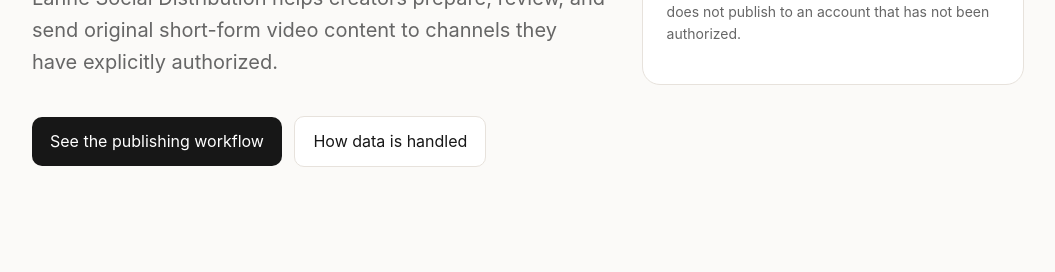
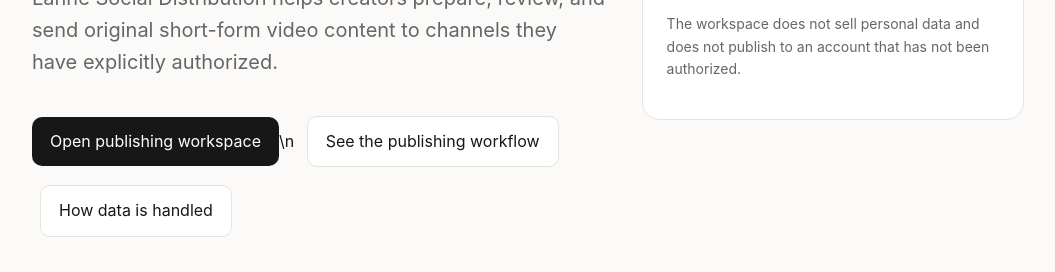
Before and after one commit to contactoLanne/lanne-social-distribution, a plain HTML site: page index.html in a window 1280 px wide. Shown: the part 458-730 px from the top of the page, without its empty margins (112-1167 px from the left). Drawn offline with Linux system fonts and the light colour scheme.

```diff
--- a/index.html
+++ b/index.html
@@ -36,7 +36,7 @@ h1{font-size:clamp(42px,7vw,72px);line-height:1.02;letter-spacing:-.045em;margin
     <span class="pill">Creator publishing workspace</span>
     <h1>Review once. Publish with control.</h1>
     <p class="lead">Lanne Social Distribution helps creators prepare, review, and send original short-form video content to channels they have explicitly authorized.</p>
-    <a class="cta" href="publishing.html">See the publishing workflow</a>
+    <a class="cta" href="app.html">Open publishing workspace</a>\n    <a class="cta ghost" href="publishing.html">See the publishing workflow</a>
     <a class="cta ghost" href="privacy.html">How data is handled</a>
   </div>
   <div class="card">
```
